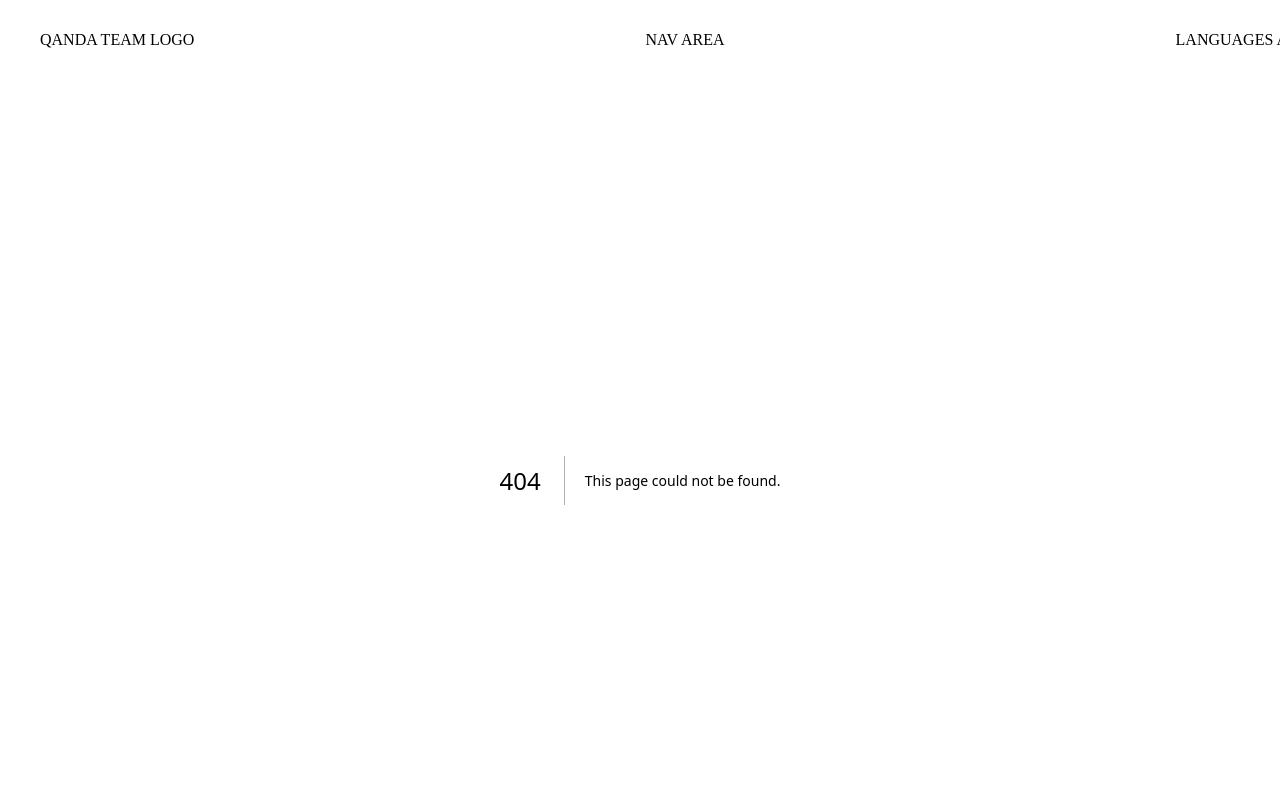
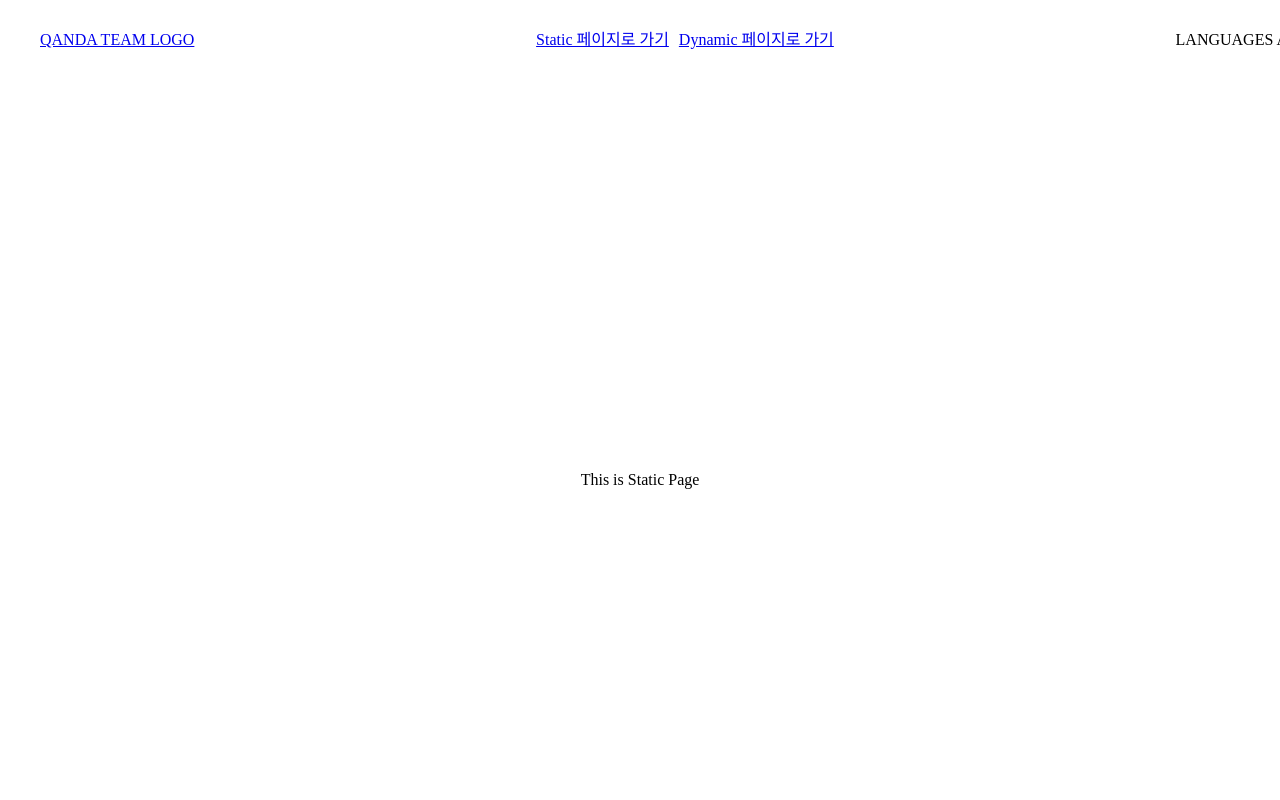
Before and after one commit to sekhyuni/nextjs13-project, a Next.js app: page /static in a window 1280 px wide. Before the commit this address had no page. Shown: the top 800 px of the page. Built offline with nearby package versions, Linux system fonts and the light colour scheme.

Commit message:
feat: Loading 컴포넌트 추가

```diff
--- a/src/app/layout.tsx
+++ b/src/app/layout.tsx
@@ -17,6 +17,7 @@ const RootLayout = ({ children }: { children: ReactNode }) => {
   return (
     <html lang='en'>
       <head>
+        <meta name='description' content='Next.js 13 Version Project' />
         <title>Next.js 13 Version Project</title>
       </head>
       <body>
--- /dev/null
+++ b/src/app/loading.tsx
@@ -0,0 +1,5 @@
+const Loading = () => {
+  return 'Loading...';
+};
+
+export default Loading;
--- /dev/null
+++ b/src/app/static/page.tsx
@@ -0,0 +1,5 @@
+const Static = () => {
+  return <div>This is Static Page</div>;
+};
+
+export default Static;
--- a/src/layouts/Header/Header.tsx
+++ b/src/layouts/Header/Header.tsx
@@ -1,10 +1,17 @@
 import { styled } from 'styled-components';
+
+import Link from 'next/link';
 
 const Header = () => {
   return (
     <StyledHeader>
-      <div>QANDA TEAM LOGO</div>
-      <nav>NAV AREA</nav>
+      <div>
+        <Link href={'/'}>QANDA TEAM LOGO</Link>
+      </div>
+      <StyledNav>
+        <Link href={'/static'}>Static 페이지로 가기</Link>
+        <Link href={'/dynamic'}>Dynamic 페이지로 가기</Link>
+      </StyledNav>
       <div>LANGUAGES AREA</div>
     </StyledHeader>
   );
@@ -22,4 +29,9 @@ const StyledHeader = styled.header`
   background-color: ${({ theme }) => theme.colors.white};
 `;
 
+const StyledNav = styled.nav`
+  ${({ theme }) => theme.MIXINS.flexBox('row', 'center', 'space-between')}
+  gap: 10px;
+`;
+
 export default Header;
```
Also changed, not shown: src/app/dynamic/page.tsx (added, +18 -0 lines), src/app/page.tsx (+0 -13 lines).
